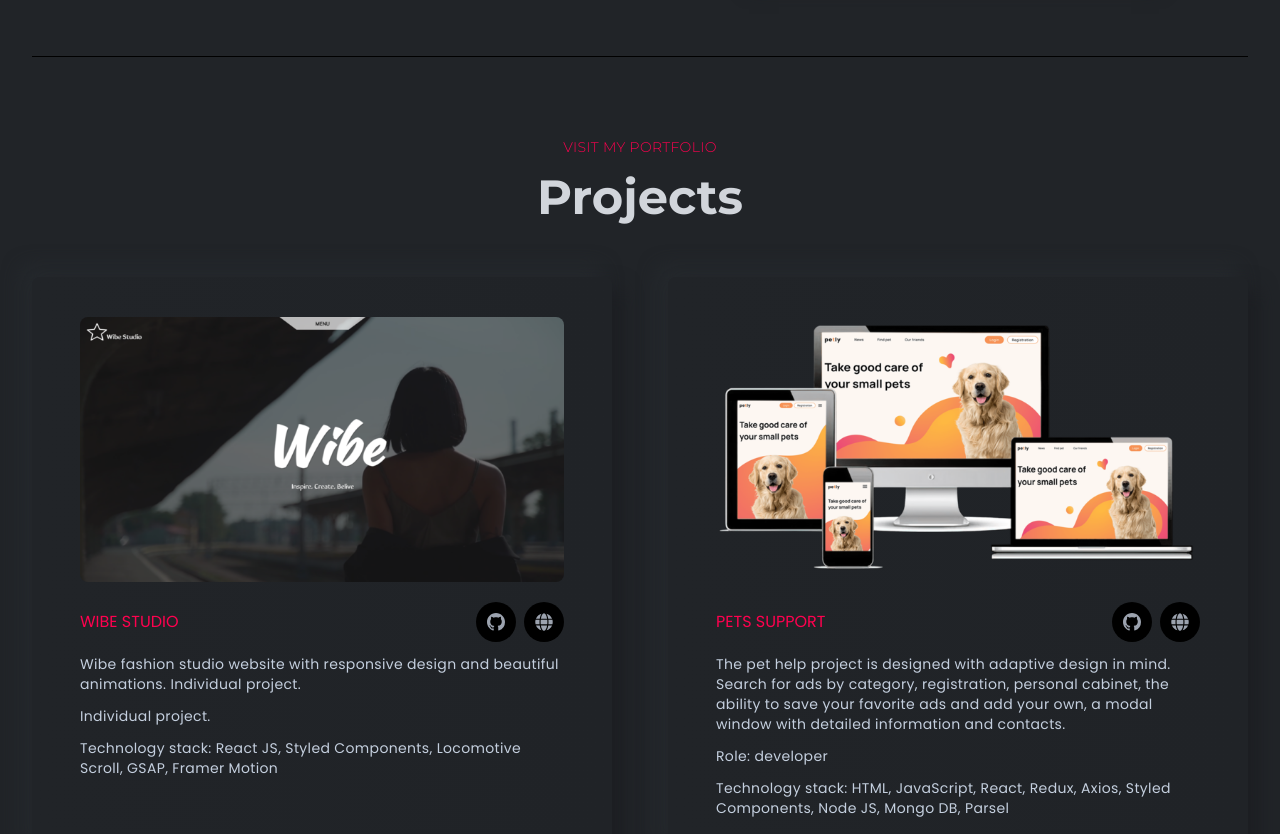
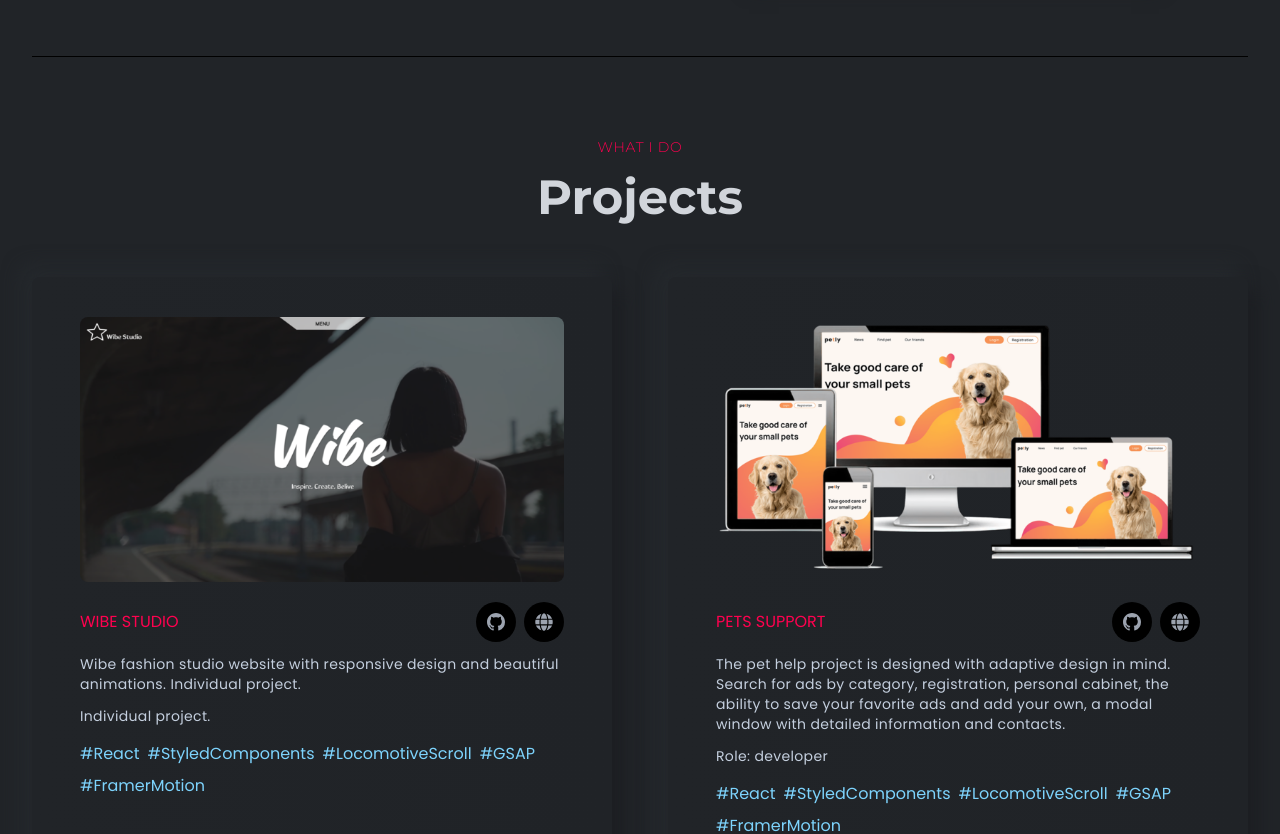
Before and after one commit to LightForLife/portfolio, a React (Create React App) app: page / in a window 1280 px wide. Shown: the part 680-1514 px from the top of the page. Built offline with nearby package versions, Linux system fonts and the light colour scheme.

Commit message:
add technologies for projects

```diff
--- a/src/components/Banner/LeftBanner.js
+++ b/src/components/Banner/LeftBanner.js
@@ -1,19 +1,12 @@
 import React from 'react';
 import { useTypewriter, Cursor } from 'react-simple-typewriter';
-import {
-  FaLinkedinIn,
-  FaReact,
-  FaGithub,
-  FaTelegramPlane,
-} from 'react-icons/fa';
-import { SiTailwindcss, SiNextdotjs } from 'react-icons/si';
+import { FaLinkedinIn, FaGithub, FaTelegramPlane } from 'react-icons/fa';
 import Resume from '../../assets/Artur_Levchenko.pdf';
 
 const LeftBanner = () => {
   const [text] = useTypewriter({
-    // words: ['Guy-who-loves-Coffe.tsx', '<ButLovesToCodeMore />', 'Designer'],
     words: [
-      'Guy-who-loves-Coffe.tsx',
+      'Guy-who-loves-Coffee.js',
       '<ButLovesToCodeMore />',
       'Frontend Developer',
     ],
@@ -27,18 +20,12 @@ const LeftBanner = () => {
   return (
     <div className="w-full xl:w-1/2 flex flex-col gap-20">
       <div className="flex flex-col gap-5 font-titleFont">
-        <h4 className="text-lg font-normal uppercase">Welkome to my world</h4>
+        <h4 className="text-lg font-normal uppercase">Welcome to my site</h4>
         <h1 className="text-6xl font-bold text-white">
-          Hi, I'm
-          <span className="text-designColor capitalize">
-            {' '}
-            Artur
-            {/* {' '}
-            Frontend Developer */}
-          </span>
+          Hi, I'm <span className="text-designColor capitalize">Artur</span>
         </h1>
         <h2 className="text-4xl font-bold text-white">
-          <span>{text}</span>{' '}
+          <span>{text}</span>
           <Cursor
             cursorBlinking={false}
             cursorStyle="|"
--- a/src/components/Contacts/ContactLeft.js
+++ b/src/components/Contacts/ContactLeft.js
@@ -12,11 +12,10 @@ const ContactLeft = () => {
       />
       <div className="flex flex-col gap-4">
         <h3 className="text-3xl font-bold text-white">Artur Levchenko</h3>
-        <p className="text-lg font-normal text-gray-400">Front-end Developer</p>
-        <p className="text-base text-gray-400 tracking-wide">
-          Lorem ipsum dolor sit amet, consectetur adipiscing elit, sed do
-          eiusmod tempor incididunt ut labore et dolore magna aliqua.
-        </p>
+        <p className="text-lg font-normal text-gray-400">Frontend Developer</p>
+        {/* <p className="text-base text-gray-400 tracking-wide">
+          Let's build something together
+        </p> */}
         <p className="text-base text-gray-400 flex items-center gap-2">
           Phone:<span className="text-lightText">+38 068 34 34 810</span>
         </p>
--- a/src/components/Layouts/Title.js
+++ b/src/components/Layouts/Title.js
@@ -3,7 +3,7 @@ import React from 'react';
 const Title = ({ title, des }) => {
   return (
     <div className="flex flex-col gap-4 font-titleFont mb-14">
-      <h3 className="text-sm uppercase font-light text-designColor tracking-wide">
+      <h3 className="text-sm uppercase font-light text-designColor tracking-wider">
         {title}
       </h3>
       <h1 className="text-4xl md:text-5xl text-gray-300 font-bold capitalize">
--- a/src/components/Projects/Projects.js
+++ b/src/components/Projects/Projects.js
@@ -2,6 +2,7 @@ import React from 'react';
 import Title from 'components/Layouts/Title';
 import ProjectsCard from './ProjectsCard';
 import { filmoteka, ice, pet, wibe, webstudio } from '../../assets/index';
+import { tagsWibe } from 'constants';
 
 const Projects = () => {
   return (
@@ -10,7 +11,7 @@ const Projects = () => {
       className="w-full py-20 border-b-[1px] border-b-black"
     >
       <div className="flex justify-center items-center text-center">
-        <Title title="Visit my portfolio" des="Projects" />
+        <Title title="What i do" des="Projects" />
       </div>
       <div className="grid grid-cols-1 md:grid-cols-2 gap-8 xl:gap-14">
         <ProjectsCard
@@ -22,6 +23,7 @@ const Projects = () => {
           siteLink="https://lightforlife.github.io/fashion-studio/"
           role="Individual project."
           technology="React JS, Styled Components, Locomotive Scroll, GSAP, Framer Motion"
+          tags={tagsWibe}
         />
         <ProjectsCard
           title="Pets Support"
@@ -31,6 +33,7 @@ const Projects = () => {
           siteLink="https://alexandra-makarenko.github.io/pets-support-team-project"
           role="Role: developer"
           technology="HTML, JavaScript, React, Redux, Axios, Styled Components, Node JS, Mongo DB, Parsel"
+          tags={tagsWibe}
         />
         <ProjectsCard
           title="Filmoteka"
@@ -40,6 +43,7 @@ const Projects = () => {
           siteLink="https://alexandra-makarenko.github.io/filmoteka-js-team-project/"
           role="Role: developer"
           technology="HTML, SASS, JavaScript, REST API, Parsel"
+          tags={tagsWibe}
         />
         <ProjectsCard
           title="Ice Cream"
@@ -49,6 +53,7 @@ const Projects = () => {
           siteLink="https://victoriia-ripka.github.io/IceCream-team-project/"
           role="Role: developer"
           technology="HTML, SASS, JavaScript, Parsel"
+          tags={tagsWibe}
         />
         <ProjectsCard
           title="WebStudio"
@@ -58,6 +63,7 @@ const Projects = () => {
           siteLink="https://lightforlife.github.io/goit-markup-hw-08/"
           role="Individual project."
           technology="HTML, CSS, SASS"
+          tags={tagsWibe}
         />
       </div>
     </section>
--- a/src/components/Projects/ProjectsCard.js
+++ b/src/components/Projects/ProjectsCard.js
@@ -9,7 +9,7 @@ const ProjectsCard = ({
   githubLink,
   siteLink,
   role,
-  technology,
+  tags,
 }) => {
   return (
     <div className="w-full p-4 xl:px-12 h-auto xl:py-10 rounded-lg shadow-shadowOne flex flex-col bg-gradient-to-r from-bodyColor to-[#202327] group hover:bg-gradient-to-b hover:from-gray-900 hover:gray-900 transition-colors  duration-1000">
@@ -51,9 +51,13 @@ const ProjectsCard = ({
           <p className="text-sm tracking-wide mt-3 group-hover:text-gray-100 duration-300">
             {role}
           </p>
-          <p className="text-sm tracking-wide mt-3 group-hover:text-gray-100 duration-300">
-            Technology stack: {technology}
-          </p>
+          <ul className="mt-4 flex flex-wrap gap-2">
+            {tags.map((tag, index) => (
+              <li key={index} className={`font-normal ${tag.color}`}>
+                #{tag.name}
+              </li>
+            ))}
+          </ul>
         </div>
       </div>
     </div>
--- a/src/components/Resume/Resume.js
+++ b/src/components/Resume/Resume.js
@@ -2,7 +2,7 @@ import React, { useState } from 'react';
 import Title from 'components/Layouts/Title';
 import Education from './Education';
 import Skills from './Skills';
-import Experience from './Experience';
+// import Experience from './Experience';
 import Languages from './Languages';
 
 const Resume = () => {
@@ -14,7 +14,7 @@ const Resume = () => {
   return (
     <section id="resume" className="w-full py-20 border-b-[1px] border-b-black">
       <div className="flex justify-center items-center text-center">
-        <Title des="Resume" title="Here's a little about me" />
+        <Title des="Resume" title="Here is a little about my skills" />
       </div>
       <div>
         <ul className="w-full grid grid-cols-1 lgl:grid-cols-3">
--- a/src/constants/index.js
+++ b/src/constants/index.js
@@ -26,3 +26,118 @@ export const skillsData = [
   'GSAP',
   'Parsel',
 ];
+
+export const tagsWibe = [
+  {
+    name: 'React',
+    color: 'text-sky-300',
+  },
+  {
+    name: 'StyledComponents',
+    color: 'text-sky-300',
+  },
+  {
+    name: 'LocomotiveScroll',
+    color: 'text-sky-300',
+  },
+  {
+    name: 'GSAP',
+    color: 'text-sky-300',
+  },
+  {
+    name: 'FramerMotion',
+    color: 'text-sky-300',
+  },
+];
+
+export const tagsPetSupport = [
+  {
+    name: 'react',
+    color: 'text-red-500',
+  },
+  {
+    name: 'StyledComponents',
+    color: 'text-red-600',
+  },
+  {
+    name: 'Locomotive Scroll',
+    color: 'text-red-700',
+  },
+  {
+    name: 'Locomotive Scroll',
+    color: 'text-red-800',
+  },
+  {
+    name: 'Locomotive Scroll',
+    color: 'text-red-900',
+  },
+];
+
+export const tagsIceCream = [
+  {
+    name: 'react',
+    color: 'text-red-500',
+  },
+  {
+    name: 'StyledComponents',
+    color: 'text-red-600',
+  },
+  {
+    name: 'Locomotive Scroll',
+    color: 'text-red-700',
+  },
+  {
+    name: 'Locomotive Scroll',
+    color: 'text-red-800',
+  },
+  {
+    name: 'Locomotive Scroll',
+    color: 'text-red-900',
+  },
+];
+
+export const tagsFilmoteka = [
+  {
+    name: 'react',
+    color: 'text-red-500',
+  },
+  {
+    name: 'StyledComponents',
+    color: 'text-red-600',
+  },
+  {
+    name: 'Locomotive Scroll',
+    color: 'text-red-700',
+  },
+  {
+    name: 'Locomotive Scroll',
+    color: 'text-red-800',
+  },
+  {
+    name: 'Locomotive Scroll',
+    color: 'text-red-900',
+  },
+];
+
+export const tagsWebStudio = [
+  {
+    name: 'react',
+    color: 'text-red-500',
+  },
+  {
+    name: 'StyledComponents',
+    color: 'text-red-600',
+  },
+  {
+    name: 'Locomotive Scroll',
+    color: 'text-red-700',
+  },
+  {
+    name: 'Locomotive Scroll',
+    color: 'text-red-800',
+  },
+  {
+    name: 'Locomotive Scroll',
+    color: 'text-red-900',
+  },
+];
--- a/src/index.css
+++ b/src/index.css
@@ -34,11 +34,11 @@
   }
 
   .contactInput {
-    @apply w-full h-12 rounded-lg border-b-[1px] border-b-gray-600 bg-[#191b1e] text-lightText px-4 active:outline-none focus-visible:outline-designColor outline-none focus-visible:border-b-transparent duration-300;
+    @apply w-full h-12 rounded-lg border-b-[1px] border-b-gray-600 bg-[#191b1e] text-lightText px-4 active:outline-none outline-none focus:border-designColor hover:border-designColor duration-300;
   }
 
   .contactTextArea {
-    @apply w-full rounded-lg border-b-[1px] border-b-gray-600 bg-[#191b1e] text-lightText px-4 py-2 active:outline-none focus-visible:outline-designColor outline-none focus-visible:border-b-transparent duration-300 resize-none;
+    @apply w-full rounded-lg border-b-[1px] border-b-gray-600 bg-[#191b1e] text-lightText px-4 py-2 active:outline-none  outline-none focus:border-designColor hover:border-designColor duration-300 resize-none;
   }
 }
 
```
Also changed, not shown: src/components/Contacts/Contacts.js (+4 -160 lines).
